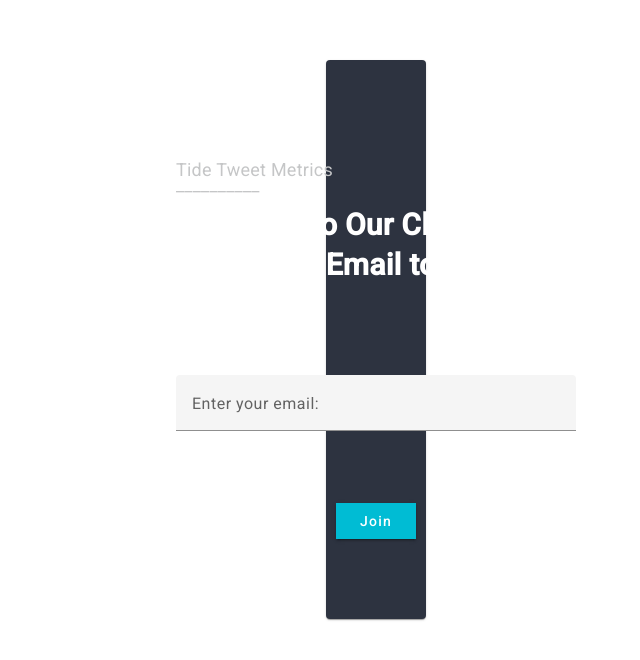
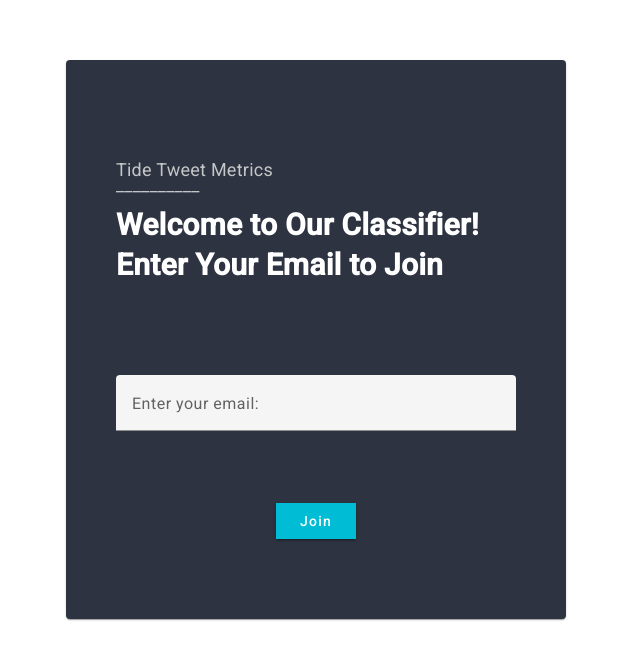
Before and after one commit to tefreeman/TideTweetMetrics, an Angular app in the folder angular/classifier/: page / in a window 1280 px wide. Shown: the part 140-800 px from the top of the page, without its empty margins (324-964 px from the left). Built offline with nearby package versions, Linux system fonts and the light colour scheme; no server answers.

Commit message:
Added Resize Event

```diff
--- a/angular/classifier/src/app/app.component.scss
+++ b/angular/classifier/src/app/app.component.scss
@@ -1,11 +1,11 @@
 .custom-card {
     padding: 50px;
     margin-top: 200px;
-    margin-left: 650px;
-    margin-right: 650px;
+    margin-left: auto;
+    margin-right: auto;
+    width: 500px;
     background-color: #2d3340; /* Change this color to your desired background color */
-    display: flex;
-    flex-direction: column;
+
     align-items: center;
 }
 
--- a/angular/classifier/src/app/app.component.ts
+++ b/angular/classifier/src/app/app.component.ts
@@ -1,4 +1,4 @@
-import { Component } from '@angular/core';
+import { Component, HostListener } from '@angular/core';
 import { RouterOutlet } from '@angular/router';
 import { ClassifyService } from './classify.service';
 import {MatCardModule} from '@angular/material/card';
@@ -37,4 +37,23 @@ export class AppComponent {
       this.tweet=data;
     });
   }
+
+  @HostListener('window:resize', ['$event'])
+  onResize(event: any) {
+    const windowWidth = event.target.innerWidth;
+
+    // Define your desired margins and width for different window sizes
+    let cardWidth = '500px';
+
+    if (windowWidth < 600) {
+      // Adjust margins and width for smaller window sizes
+      cardWidth = 'calc(100% - 50px)';
+    }
+
+    // Apply the computed styles to your mat-card
+    const matCard = document.querySelector('.custom-card') as HTMLElement;
+    if (matCard) {
+      matCard.style.width = cardWidth;
+    }
+  }
 }
```
